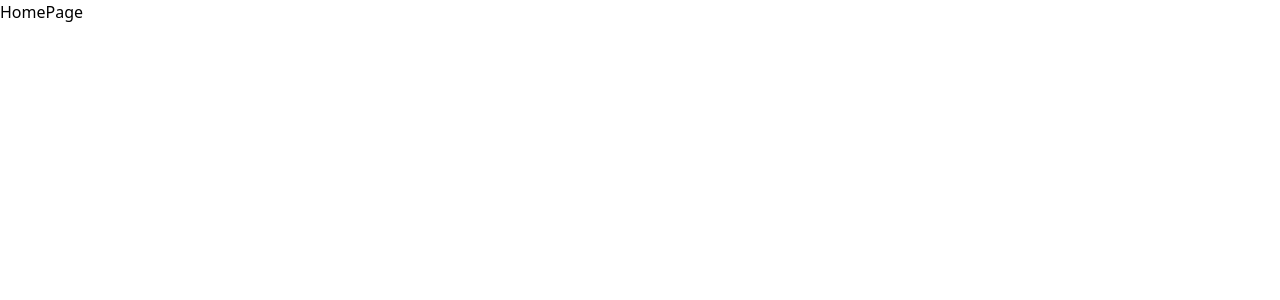
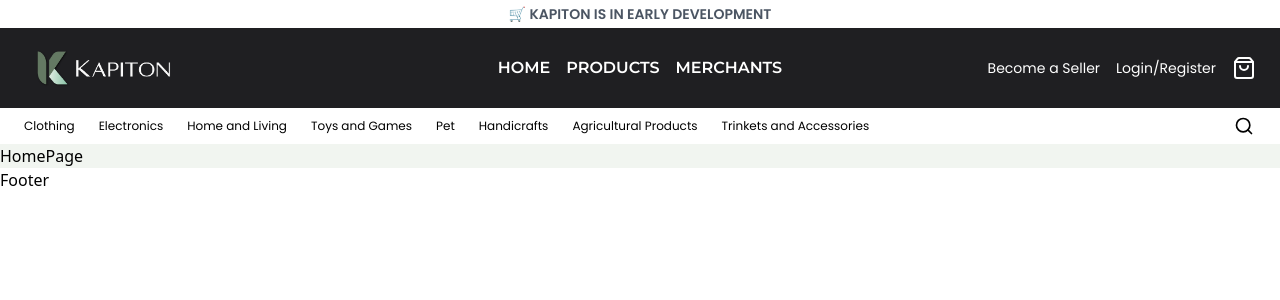
Before and after one commit to otaKenneth/kapiton-fe-v2, a React (Vite) app: page / in a window 1280 px wide. Shown: the top 300 px of the page. Built offline with nearby package versions, Linux system fonts and the light colour scheme.

Commit message:
feat: header

```diff
--- a/package.json
+++ b/package.json
@@ -10,6 +10,7 @@
     "preview": "vite preview"
   },
   "dependencies": {
+    "lucide-react": "^0.522.0",
     "react": "^19.1.0",
     "react-dom": "^19.1.0",
     "react-router-dom": "^6.30.1"
--- /dev/null
+++ b/src/components/customer/Header.tsx
@@ -0,0 +1,54 @@
+import { Search, ShoppingBag } from "lucide-react"
+import React from "react"
+import { NavLink } from "react-router-dom"
+import logoHeader from '../../images/logo-header.png'
+
+const Header = () => {
+
+  const productCategories = [
+    {name: 'Clothing', url: '/products/clothing'},
+    {name: 'Electronics', url: '/products/electronics'},
+    {name: 'Home and Living', url: '/products/home-and-living'},
+    {name: 'Toys and Games', url: '/products/toys-and-games'},
+    {name: 'Pet', url: '/products/pet'},
+    {name: 'Handicrafts', url: '/products/handicrafts'},
+    {name: 'Agricultural Products', url: '/products/agricultural-products'},
+    {name: 'Trinkets and Accessories', url: '/products/trinkets-and-accessories'},
+  ]
+
+  return (
+    <header className="w-full">
+      <div className="w-full flex justify-center py-1">
+        <h1 className="font-body text-sm font-semibold text-gray-600">🛒 KAPITON IS IN EARLY DEVELOPMENT</h1>
+      </div>
+      <div className="relative w-full flex justify-between bg-primaryContrast items-center text-white md:min-h-20 px-6">
+        <img src={logoHeader} alt="Kapiton Logo" className="md:max-h-14 w-auto" />
+        <div className="font-primary absolute left-1/2 transform -translate-x-1/2 flex gap-x-4 font-semibold">
+          <NavLink to="/">HOME</NavLink>
+          <NavLink to="/">PRODUCTS</NavLink>
+          <NavLink to="/">MERCHANTS</NavLink>
+        </div>
+        {/* dynamic based on login data */}
+        <div className="flex font-body gap-x-4 text-sm items-center">
+          <NavLink to="/">Become a Seller</NavLink>
+          <NavLink to="/">Login/Register</NavLink>
+          <NavLink to="/"><ShoppingBag /></NavLink>
+        </div>
+      </div>
+      <div className="py-2 px-6 flex items-center justify-between">
+        <div className="font-body text-xs gap-x-6 flex">
+          {productCategories.map((pc) => (
+            <React.Fragment key={pc.name}>
+              <NavLink to={pc.url}>{pc.name}</NavLink>
+            </React.Fragment>
+          ))}
+        </div>
+        <div>
+          <Search className="h-5" />
+        </div>
+      </div>
+    </header>
+  )
+}
+
+export default Header
--- a/src/components/customer/Navbar.tsx
+++ /dev/null
@@ -1,7 +0,0 @@
-const Navbar = () => {
-  return (
-    <div>Navbar</div>
-  )
-}
-
-export default Navbar
--- /dev/null
+++ b/src/layout/customer/CustomerMainLayout.tsx
@@ -0,0 +1,17 @@
+import Header from "../../components/customer/Header";
+import Footer from "../../components/customer/Footer";
+import { Outlet } from "react-router-dom";
+
+const CustomerMainLayout = () => {
+  return (
+    <>
+      <Header />
+      <main className="bg-primaryBackground">
+        <Outlet />
+      </main>
+      <Footer />
+    </>
+  );
+};
+
+export default CustomerMainLayout;
--- a/src/main.tsx
+++ b/src/main.tsx
@@ -8,13 +8,15 @@ import ProductsPage from './pages/customer/products/ProductsPage';
 import AuthPage from './pages/customer/AuthPage';
 import ProductsDetailPage from './pages/customer/products/ProductsDetailPage';
 import MerchantsDetailsPage from './pages/customer/merchants/MerchantsDetailsPage';
+import CustomerMainLayout from './layout/customer/CustomerMainLayout';
 
 const router = createBrowserRouter([
   {
     path: "/",
-    element: <HomePage />
-  },
-  {
+    element: <CustomerMainLayout />,
+    children: [
+      {index: true, element: <HomePage />},
+        {
     path: "/products",
     element: <ProductsPage />,
     children: [
@@ -38,6 +40,8 @@ const router = createBrowserRouter([
     path: "/auth",
     element: <AuthPage />
   },
+    ]
+  }
 ])
 
 createRoot(document.getElementById('root')!).render(
--- a/tailwind.config.js
+++ b/tailwind.config.js
@@ -8,7 +8,7 @@ export default {
     extend: {
       fontFamily: {
         primary: ["Montserrat", "ui-sans-serif", "system-ui", "sans-serif"],
-        secondary: ["Montserrat", "ui-sans-serif", "system-ui", "sans-serif"],
+        secondary: ["Lexend", "ui-sans-serif", "system-ui", "sans-serif"],
         body: ["Poppins", "ui-sans-serif", "system-ui", "sans-serif"]
       },
       colors: {
```
Also changed, not shown: src/images/logo-header.png (added), 1 other file (tests, documents, lock files or other folders).
